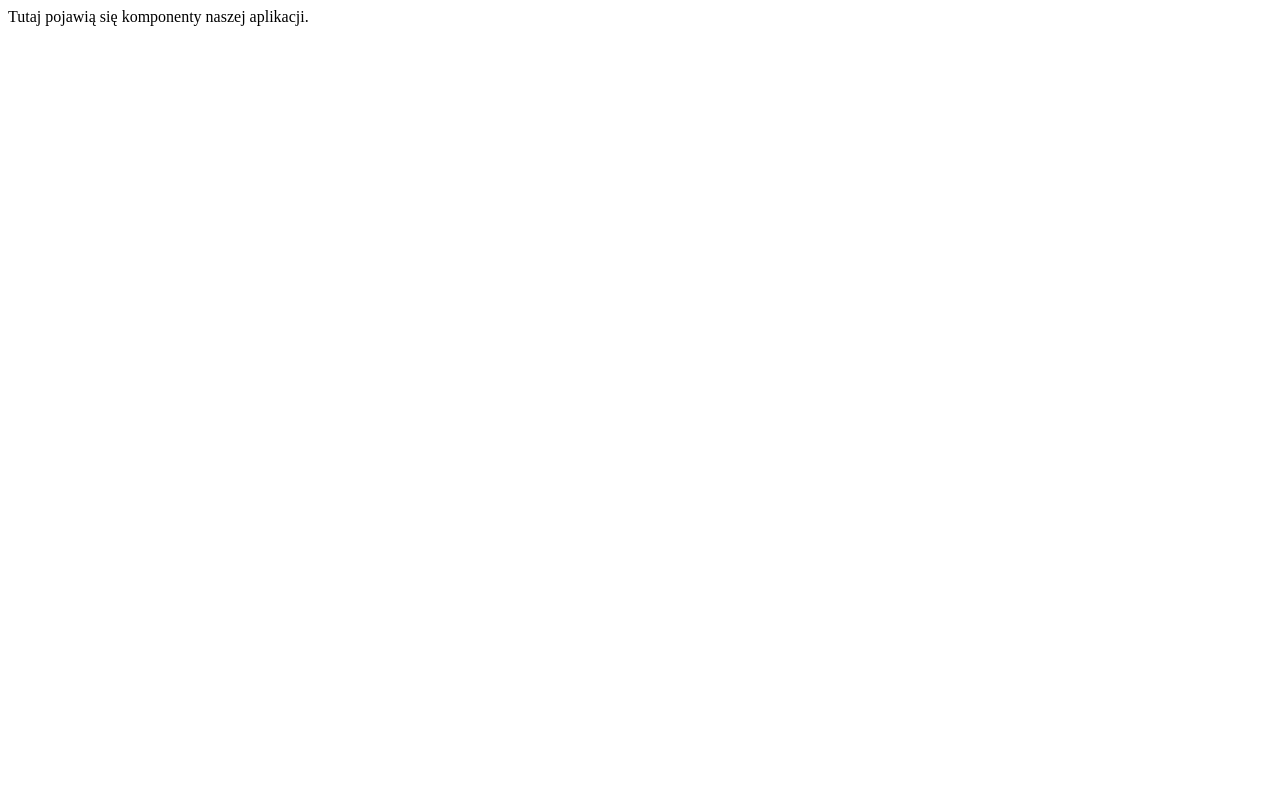
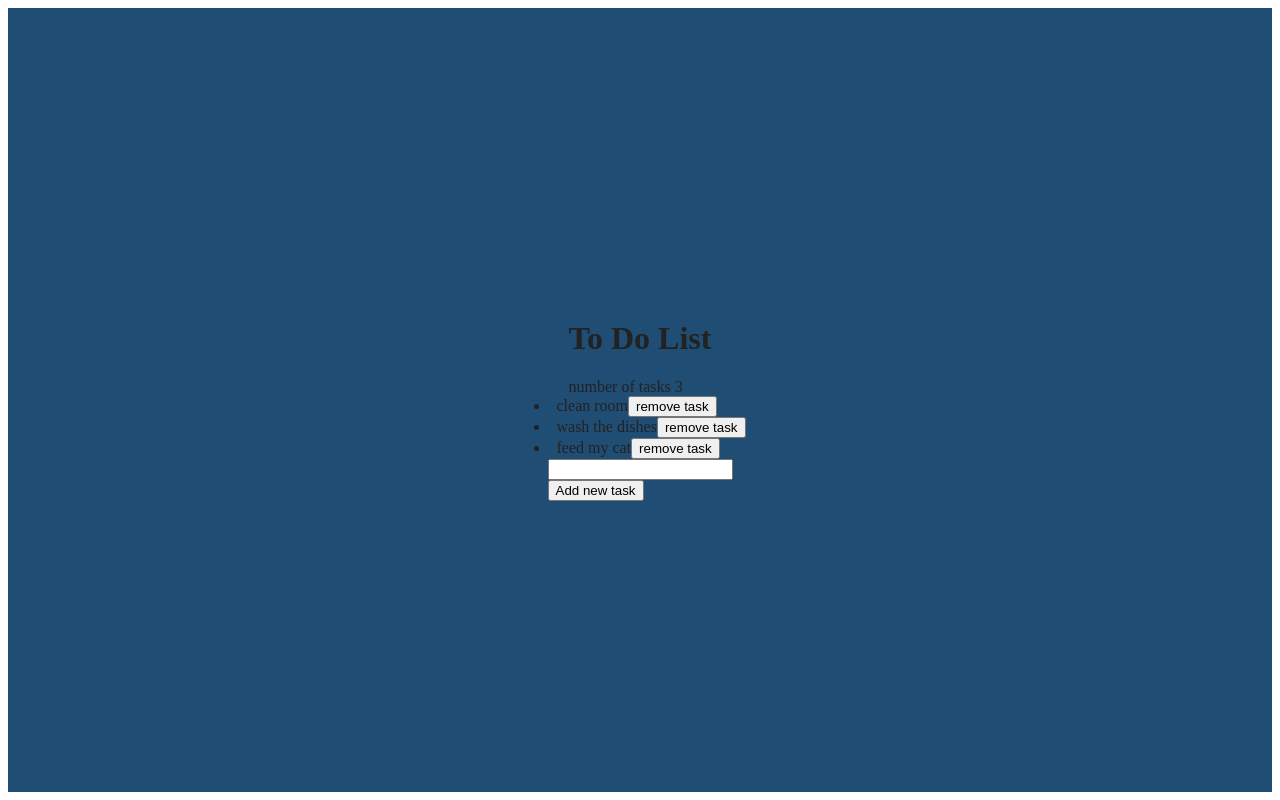
Before and after one commit to Marcin-Kurpiewski/4.4-Babel-confiig, a React app: page / in a window 1280 px wide. Built offline with nearby package versions, Linux system fonts and the light colour scheme.

Commit message:
app ready

```diff
--- a/src/components/Title.js
+++ b/src/components/Title.js
@@ -4,9 +4,8 @@ const Title = props => {
     return (
         <div className={"style.Title"}>
             <h1>{props.title}</h1>
-
+            <div>number of tasks  {props.number}</div>
         </div>
     );
-};
-
+}
 export default Title;
--- /dev/null
+++ b/src/components/Todo.js
@@ -0,0 +1,11 @@
+import React from 'react';
+
+const Todo = ({todo, remove}) => {
+    return(
+        <li>
+            {todo.text}
+            <button type="button" onClick={(e) => remove(todo.id)}>remove task</button>
+        </li>
+    );
+}
+export default Todo;
--- a/src/components/TodoForm.js
+++ b/src/components/TodoForm.js
@@ -1,3 +1,34 @@
-/**
- * Created by HP-M on 29.08.2017.
- */
+import React from 'react';
+
+class TodoForm extends React.Component {
+    constructor(props) {
+        super(props);
+        this.state = {
+            inputValue: ''
+        }
+
+        this.inputChange = this.inputChange.bind(this);
+        this.onClickHandler = this.onClickHandler.bind(this);
+    }
+
+    inputChange(e) {
+        this.setState({inputValue: e.target.value});
+    }
+
+    onClickHandler(event) {
+        this.props.add(this.state.inputValue);
+        this.setState({inputValue: ''});
+    }
+
+    render() {
+        return (
+            <form>
+                <div className="form-group">
+                    <input className="form-control" value={this.state.inputValue} onChange={this.inputChange} />
+                </div>
+                <button type="button" className="btn btn-primary" onClick={(e) => this.onClickHandler(e)} >Add new task</button>
+            </form>
+        );
+    }
+};
+export default TodoForm;
--- /dev/null
+++ b/src/components/TodoList.js
@@ -0,0 +1,16 @@
+import React from 'react';
+import Todo from './Todo';
+
+const TodoList = ({data, remove}) => {
+    const listTasks = data.map((todo) => {
+        return (<Todo todo={todo} key={todo.id} remove={remove} />)
+    });
+
+    return (
+        <div>
+            {listTasks}
+        </div>
+    );
+}
+
+export default TodoList;
--- a/src/containers/App.css
+++ b/src/containers/App.css
@@ -1,5 +1,5 @@
 .TodoApp {
-    background-color: #F5F5F5;
+    background-color: #204d74;
     color: #222;
     display: flex;
     flex-direction: column;
@@ -7,6 +7,7 @@
     justify-content: center;
     align-items: center;
     align-content: center;
-    width: 100vw;
-    height: 100vh;
+    width: 100%;
+    height: 98vh;
+
 }
--- a/src/containers/App.js
+++ b/src/containers/App.js
@@ -2,14 +2,28 @@ import React from 'react';
 import uuid from 'uuid';
 import style from './App.css';
 import Title from '../components/Title';
+import TodoList from '../components/TodoList';
+import TodoForm from '../components/TodoForm';
 
 class App extends React.Component {
     constructor(props){
         super(props);
         this.state = {
-            data: []
+            data: [{
+                id: 1,
+                text: 'clean room'
+            }, {
+                id: 2,
+                text: 'wash the dishes'
+            }, {
+                id: 3,
+                text: 'feed my cat'
+            }]
         };
+        this.addTodo = this.addTodo.bind(this);
+        this.removeTodo = this.removeTodo.bind(this);
     }
+
     addTodo(val){
         const todo = {
             text: val,
@@ -18,14 +32,18 @@ class App extends React.Component {
         const data = [...this.state.data, todo];
         this.setState({data});
     }
+
     removeTodo(id) {
         const remainder = this.state.data.filter(todo => todo.id !== id);
         this.setState({data: remainder});
     }
+
     render() {
         return (
-            <div className="style.TodoApp">
-                Tutaj pojawią się komponenty naszej aplikacji.
+            <div className={style.TodoApp}>
+                <Title title="To Do List" number={this.state.data.length}/>
+                <TodoList data={this.state.data} remove={this.removeTodo} />
+                <TodoForm add={this.addTodo}></TodoForm>
             </div>
         );
     }
--- a/src/index.js
+++ b/src/index.js
@@ -2,9 +2,22 @@ import React from 'react';
 import ReactDOM from 'react-dom';
 import App from './containers/App.js';
 import style from './containers/App.css';
+import { AppContainer } from 'react-hot-loader';
 
 
 ReactDOM.render(
 <App />,
     document.getElementById('app')
 );
+
+if (module.hot) {
+    module.hot.accept('./containers/App', () => {
+        const NextApp = require('./containers/App').default;
+        ReactDOM.render(
+            <AppContainer>
+                <NextApp />
+            </AppContainer>,
+            document.getElementById('app')
+        );
+    });
+}
--- a/webpack.config.js
+++ b/webpack.config.js
@@ -26,7 +26,10 @@ if (env === 'production') {
 
 
 module.exports = {
-    entry: './src/index.js',
+    entry: [
+        'react-hot-loader/patch',
+        './src/index.js'
+    ],
     output: {
         path: __dirname + '/build',
         filename: 'app.bundle.js'
```
Also changed, not shown: package.json (+6 -2 lines), .babelrc, 1 other file (tests, documents, lock files or other folders).
